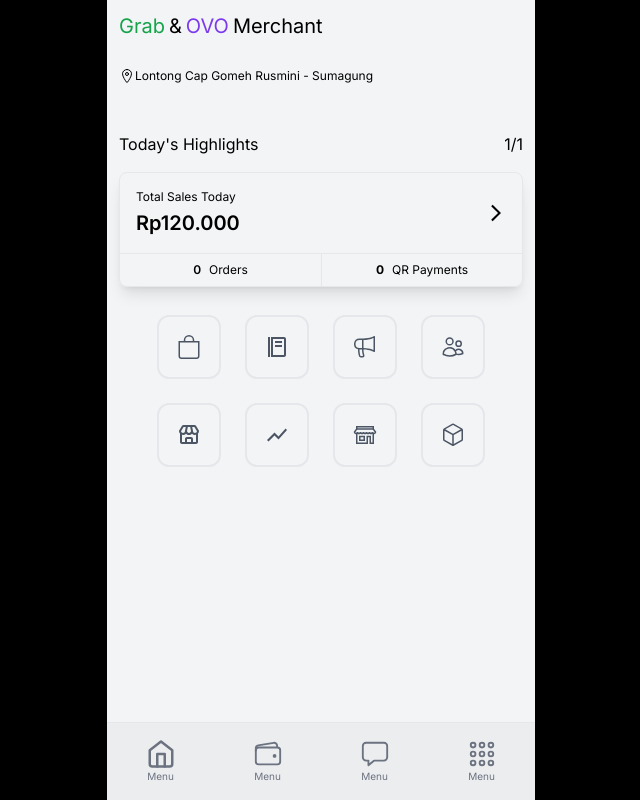
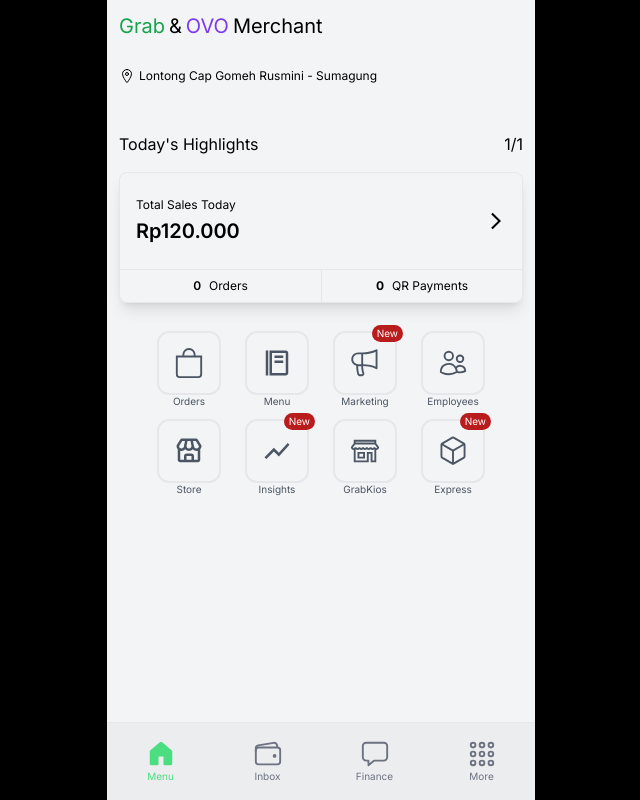
Before and after one commit to hanifwdyt/unfold-hackjakarta-submission, a Next.js app in the folder frontend/: page / in a window 1280 px wide. Shown: the whole page, without its empty margins (319-959 px from the left). Built offline with nearby package versions, Linux system fonts and the light colour scheme.

Commit message:
rewrite component

```diff
--- a/frontend/jsconfig.json
+++ b/frontend/jsconfig.json
@@ -1,7 +1,9 @@
 {
   "compilerOptions": {
     "paths": {
-      "@/*": ["./src/*"]
+      "@/*": [
+        "./src/*"
+      ]
     }
   }
 }
--- /dev/null
+++ b/frontend/src/components/HighlightCard.jsx
@@ -0,0 +1,9 @@
+import { SalesInfo } from "./SalesInfo";
+import { SalesDetails } from "./SalesDetails";
+
+export const HighlightsCard = () => (
+  <div className='grid grid-cols-1 divide-y shadow-lg rounded-lg border mt-4'>
+    <SalesInfo />
+    <SalesDetails />
+  </div>
+);
--- /dev/null
+++ b/frontend/src/components/HighlightHeader.jsx
@@ -0,0 +1,6 @@
+export const HighlightHeader = () => (
+  <div className='flex justify-between mt-12'>
+    <h5>Today's Highlights</h5>
+    <span>1/1</span>
+  </div>
+);
--- /dev/null
+++ b/frontend/src/components/Location.jsx
@@ -0,0 +1,10 @@
+import { IoLocationOutline } from "react-icons/io5";
+
+export const Location = () => (
+  <div className='flex items-center'>
+    <IoLocationOutline />
+    <span className='text-xs ml-1'>
+      Lontong Cap Gomeh Rusmini - Sumagung
+    </span>
+  </div>
+);
--- a/frontend/src/components/Menu.jsx
+++ b/frontend/src/components/Menu.jsx
@@ -5,33 +5,33 @@
 import { MdOutlineShowChart } from "react-icons/md";
 import { LiaStoreAltSolid } from "react-icons/lia";
 
+const menuItems = [
+  { icon: <BsBag className="text-3xl" />, label: "Orders" },
+  { icon: <BiFoodMenu className="text-3xl" />, label: "Menu" },
+  { icon: <GoMegaphone className="text-3xl" />, label: "Marketing", isNew: true },
+  { icon: <HiOutlineUsers className="text-3xl" />, label: "Employees" },
+  { icon: <BiStore className="text-3xl" />, label: "Store" },
+  { icon: <MdOutlineShowChart className="text-3xl" />, label: "Insights", isNew: true },
+  { icon: <LiaStoreAltSolid className="text-3xl" />, label: "GrabKios" },
+  { icon: <GoPackage className="text-3xl" />, label: "Express", isNew: true }
+];
+
 export default function Menu() {
   return (
     <div className='flex flex-wrap gap-6 p-3 justify-center'>
-      <div className='w-16 h-16 rounded-xl border-2 text-gray-600 grid place-content-center text-2xl'>
-        <BsBag />
-      </div>
-      <div className='w-16 h-16 rounded-xl border-2 text-gray-600 grid place-content-center text-2xl'>
-        <BiFoodMenu />
-      </div>
-      <div className='w-16 h-16 rounded-xl border-2 text-gray-600 grid place-content-center text-2xl'>
-        <GoMegaphone />
-      </div>
-      <div className='w-16 h-16 rounded-xl border-2 text-gray-600 grid place-content-center text-2xl'>
-        <HiOutlineUsers />
-      </div>
-      <div className='w-16 h-16 rounded-xl border-2 text-gray-600 grid place-content-center text-2xl'>
-        <BiStore />
-      </div>
-      <div className='w-16 h-16 rounded-xl border-2 text-gray-600 grid place-content-center text-2xl'>
-        <MdOutlineShowChart />
-      </div>
-      <div className='w-16 h-16 rounded-xl border-2 text-gray-600 grid place-content-center text-2xl'>
-        <LiaStoreAltSolid />
-      </div>
-      <div className='w-16 h-16 rounded-xl border-2 text-gray-600 grid place-content-center text-2xl'>
-        <GoPackage />
-      </div>
+      {menuItems.map((item, index) => (
+        <div key={index} className='w-16 h-16 rounded-xl border-2 text-gray-600 grid place-content-center relative'>
+          {item.icon}
+          <span className="absolute text-[10px] text-center w-full -bottom-4">
+            {item.label}
+          </span>
+          {item.isNew && (
+            <span className="bg-red-700 text-[10px] text-white absolute -right-2 -top-2 px-[5px] py-[1px] rounded-full">
+              New
+            </span>
+          )}
+        </div>
+      ))}
     </div>
-  )
+  );
 }
--- a/frontend/src/components/Navbar.jsx
+++ b/frontend/src/components/Navbar.jsx
@@ -1,27 +1,31 @@
-import React from 'react'
-import { BiWallet } from 'react-icons/bi';
-import { BsFillWalletFill } from 'react-icons/bs';
-import { FiHome } from "react-icons/fi";
+"use client"
+
+import React, { useState } from 'react';
+import { GoHomeFill } from 'react-icons/go';
 import { IoAppsOutline, IoChatboxOutline, IoWalletOutline } from 'react-icons/io5';
+
+const navItems = [
+  { id: 1, icon: <GoHomeFill className='text-3xl' />, label: 'Menu' },
+  { id: 2, icon: <IoWalletOutline className='text-3xl' />, label: 'Inbox' },
+  { id: 3, icon: <IoChatboxOutline className='text-3xl' />, label: 'Finance' },
+  { id: 4, icon: <IoAppsOutline className='text-3xl' />, label: 'More' }
+];
+
 export default function Navbar() {
+  const [activeItem, setActiveItem] = useState(1);
+
   return (
     <div className='fixed bottom-0 flex sm:w-[428px] w-full py-4 text-gray-500 justify-around bg-zinc-200 bg-opacity-45 border-t'>
-      <div className='flex w-full flex-col items-center'>
-        <FiHome className='text-3xl' />
-        <span className='text-[10px]'>Menu</span>
-      </div>
-      <div className='flex w-full flex-col items-center'>
-        <IoWalletOutline className='text-3xl' />
-        <span className='text-[10px]'>Menu</span>
-      </div>
-      <div className='flex w-full flex-col items-center'>
-        <IoChatboxOutline className='text-3xl' />
-        <span className='text-[10px]'>Menu</span>
-      </div>
-      <div className='flex w-full flex-col items-center'>
-        <IoAppsOutline className='text-3xl' />
-        <span className='text-[10px]'>Menu</span>
-      </div>
+      {navItems.map(item => (
+        <div
+          key={item.id}
+          className={`flex w-full flex-col items-center ${activeItem === item.id ? 'text-green-400' : ''}`}
+          onClick={() => setActiveItem(item.id)}
+        >
+          {React.cloneElement(item.icon, { className: `text-3xl ${activeItem === item.id ? 'text-green-400' : ''}` })}
+          <span className={`text-[10px] ${activeItem === item.id ? 'text-green-400' : ''}`}>{item.label}</span>
+        </div>
+      ))}
     </div>
-  )
+  );
 }
--- a/frontend/src/components/Profile.jsx
+++ b/frontend/src/components/Profile.jsx
@@ -1,56 +1,15 @@
-import React from 'react'
-import { IoLocationOutline } from "react-icons/io5";
-import { MdArrowForwardIos } from "react-icons/md";
+import { HighlightHeader } from './HighlightHeader';
+import { HighlightsCard } from './HighlightCard';
+import { Location } from './Location';
 
 export default function Profile() {
   return (
     <div className='px-3'>
-      <div className='flex'>
-        <IoLocationOutline />
-        <span className='text-xs'>
-          Lontong Cap Gomeh Rusmini - Sumagung
-        </span>
-      </div>
+      <Location />
       <div className='flex flex-col'>
-        <div className='flex justify-between mt-12'>
-          <h5>Today&apos;s Highlights</h5>
-          <span>1/1</span>
-        </div>
-        <div className='grid grid-cols-1 divide-y-[1px] shadow-lg rounded-lg border-[1px] mt-4 h-fit'>
-          <div className='px-4 py-2 my-2 '>
-            <div className='flex w-full items-center justify-between'>
-              <div className='flex flex-col gap-1'>
-                <h6 className='text-xs'>
-                  Total Sales Today
-                </h6>
-                <span className='text-xl font-semibold'>
-                  Rp120.000
-                </span>
-              </div>
-              <MdArrowForwardIos className='text-xl' />
-            </div>
-          </div>
-
-          <div className='grid grid-cols-2 text-xs divide-x-[1px]'>
-            <div className='text-center p-2 flex gap-2 justify-center'>
-              <span className='font-semibold'>
-                0
-              </span>
-              <span>
-                Orders
-              </span>
-            </div>
-            <div className='text-center p-2 flex gap-2 justify-center'>
-              <span className='font-bold'>
-                0
-              </span>
-              <span>
-                QR Payments
-              </span>
-            </div>
-          </div>
-        </div>
+        <HighlightHeader />
+        <HighlightsCard />
       </div>
     </div>
-  )
+  );
 }
--- /dev/null
+++ b/frontend/src/components/SalesDetails.jsx
@@ -0,0 +1,12 @@
+export const SalesDetails = () => (
+  <div className='grid grid-cols-2 text-xs divide-x'>
+    <div className='text-center p-2 flex gap-2 justify-center'>
+      <span className='font-semibold'>0</span>
+      <span>Orders</span>
+    </div>
+    <div className='text-center p-2 flex gap-2 justify-center'>
+      <span className='font-bold'>0</span>
+      <span>QR Payments</span>
+    </div>
+  </div>
+);
--- /dev/null
+++ b/frontend/src/components/SalesInfo.jsx
@@ -0,0 +1,11 @@
+import { MdArrowForwardIos } from "react-icons/md";
+
+export const SalesInfo = () => (
+  <div className='p-4 my-2 flex justify-between items-center'>
+    <div className='flex flex-col gap-1'>
+      <h6 className='text-xs'>Total Sales Today</h6>
+      <span className='text-xl font-semibold'>Rp120.000</span>
+    </div>
+    <MdArrowForwardIos className='text-xl' />
+  </div>
+);
```
